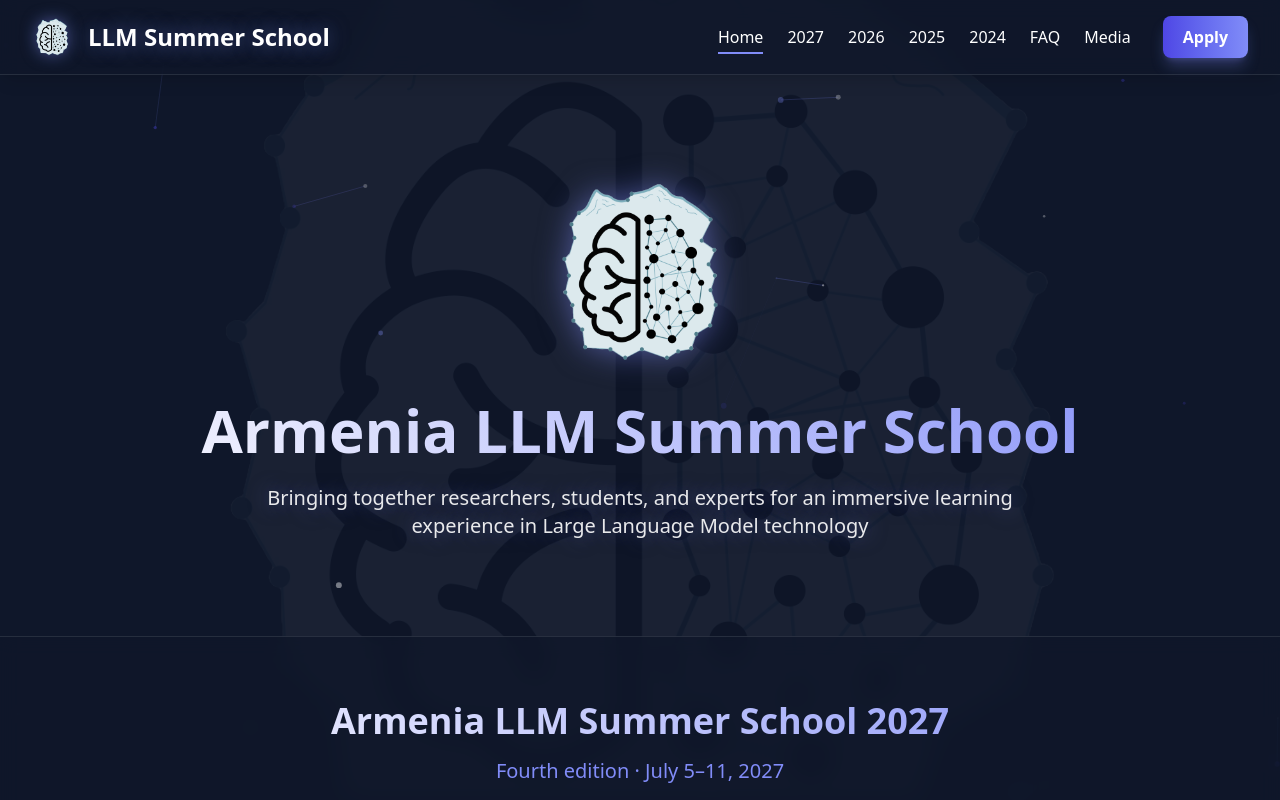
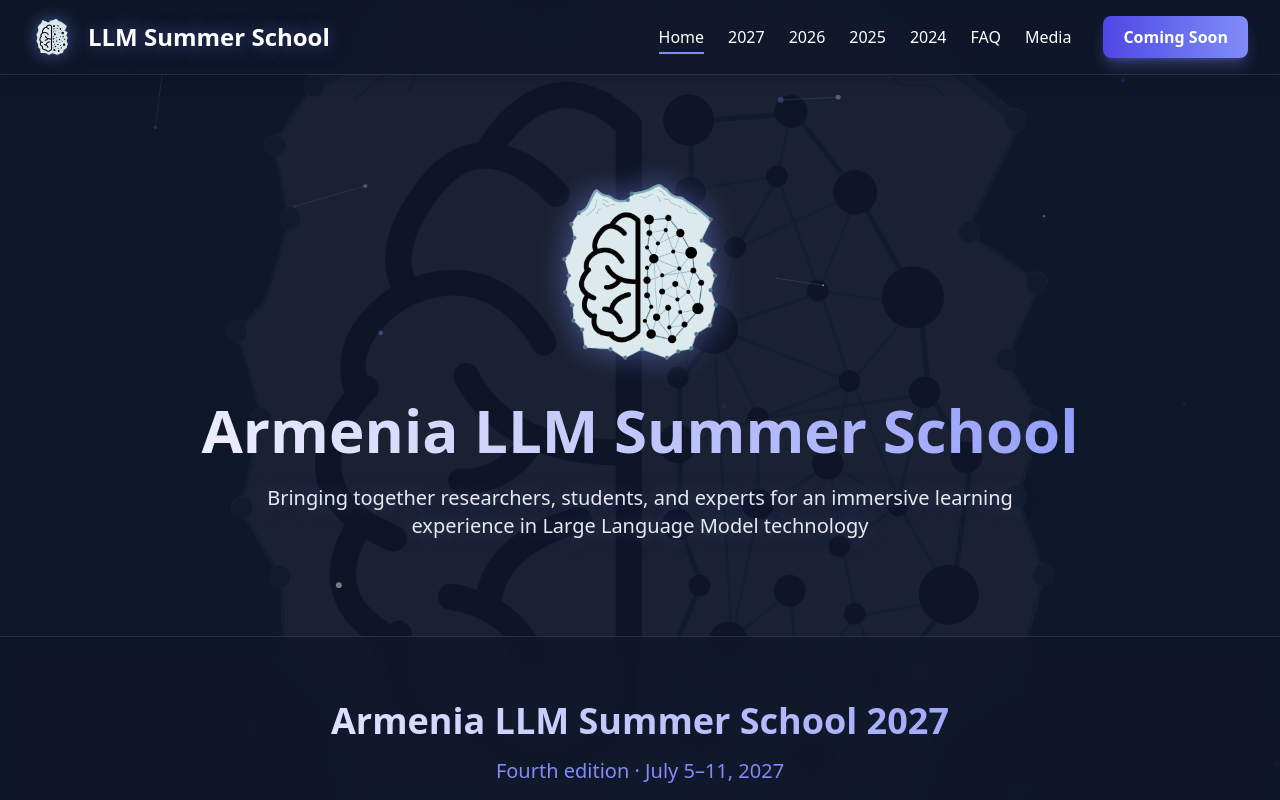
Before and after one commit to armllm/armllm.github.io, a React (Vite) app: page / in a window 1280 px wide. Shown: the top 800 px of the page. Built offline with nearby package versions, Linux system fonts and the light colour scheme.

Commit message:
Replace Apply with Coming Soon linked to 2027

```diff
--- a/src/components/layout/Header.tsx
+++ b/src/components/layout/Header.tsx
@@ -25,7 +25,7 @@ const defaultNavLinks: NavLink[] = [
   { to: '/media', label: 'Media' },
 ]
 
-const APPLY_URL = 'https://forms.gle/1HnZ4BLitQkXo2reA'
+const COMING_SOON_URL = '/2027/'
 
 export default function Header({ title = 'LLM Summer School', navLinks = defaultNavLinks }: HeaderProps) {
   const location = useLocation()
@@ -123,12 +123,10 @@ export default function Header({ title = 'LLM Summer School', navLinks = default
           )}
 
           <a
-            href={APPLY_URL}
-            target="_blank"
-            rel="noopener noreferrer"
+            href={COMING_SOON_URL}
             className="ml-2 px-5 py-2 bg-gradient-to-r from-primary to-accent text-white font-semibold rounded-lg shadow-lg shadow-accent/30 hover:shadow-accent/50 hover:-translate-y-0.5 transition-all"
           >
-            Apply
+            Coming Soon
           </a>
         </div>
 
@@ -206,13 +204,11 @@ export default function Header({ title = 'LLM Summer School', navLinks = default
           )}
 
           <a
-            href={APPLY_URL}
-            target="_blank"
-            rel="noopener noreferrer"
+            href={COMING_SOON_URL}
             onClick={() => setMenuOpen(false)}
             className="mt-2 text-center px-5 py-3 bg-gradient-to-r from-primary to-accent text-white font-semibold rounded-lg shadow-lg shadow-accent/30"
           >
-            Apply
+            Coming Soon
           </a>
         </div>
       </div>
```
